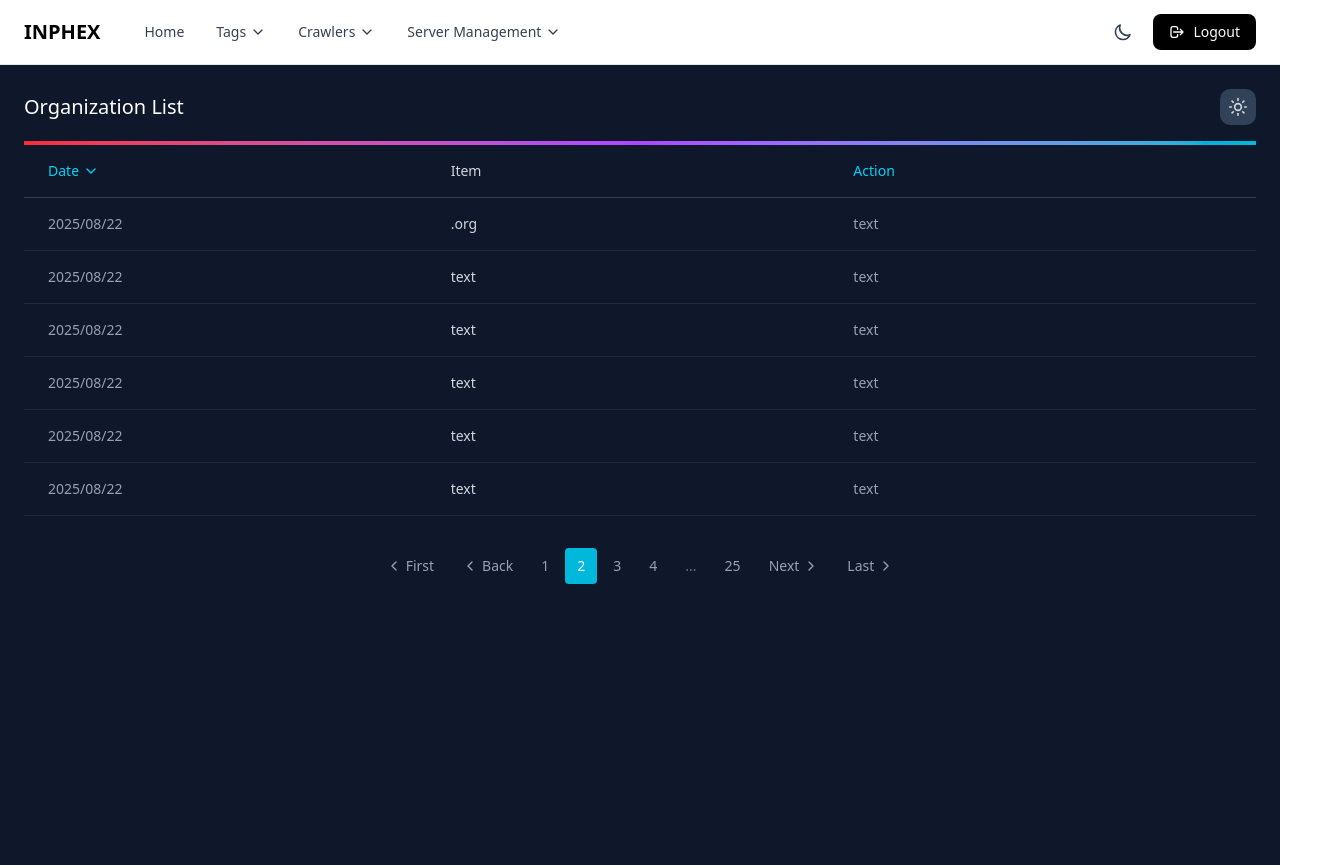
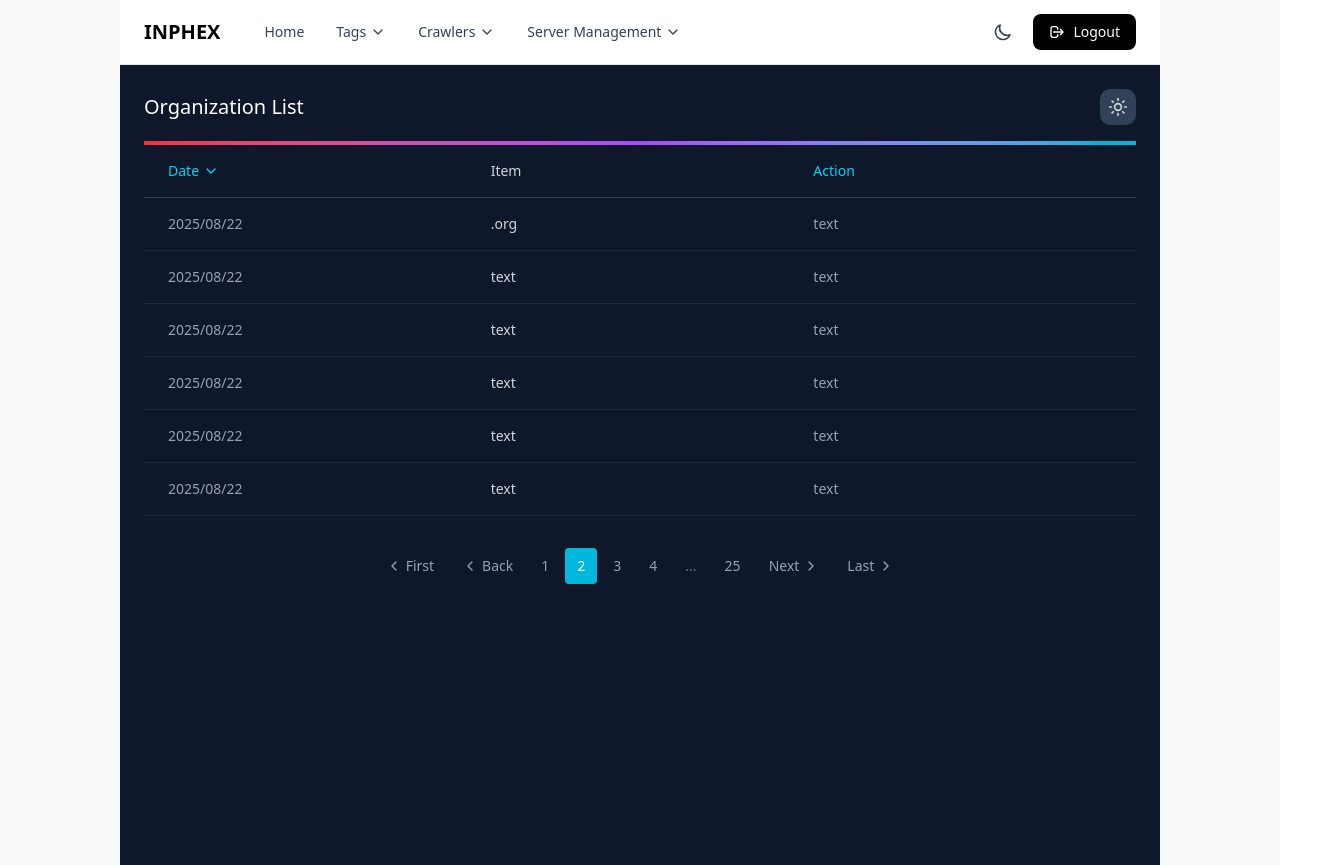
Before and after one commit to Sidraxxx/Inphex, a React (Vite) app: page /OrganizationList in a window 1280 px wide. Shown: the whole page, 1317 px wide, since content can reach past the window. Built offline with nearby package versions, Linux system fonts and the light colour scheme.

Commit message:
global padding

```diff
--- a/src/components/Layout.jsx
+++ b/src/components/Layout.jsx
@@ -9,7 +9,7 @@ const Layout = () => {
 
   return (
     <div
-      className={`min-h-screen transition-colors duration-300  ${
+      className={`min-h-screen transition-colors duration-300 sm:px-5 md:px-10 lg:px-30 ${
         darkMode ? "" : "bg-gray-50"
       }`}
       style={
--- a/src/components/Navbar.jsx
+++ b/src/components/Navbar.jsx
@@ -241,7 +241,7 @@ const Navbar = () => {
         isDark ? "bg-[#1A1F27] border-gray-800" : "bg-white border-gray-200"
       }`}
     >
-      <div className="max-w-7xl mx-auto px-6">
+      <div className="w-full mx-auto px-6">
         <div className="flex justify-between items-center h-16">
           {/* Left Section - Logo and Navigation */}
           <div className="flex items-center space-x-8">
```
